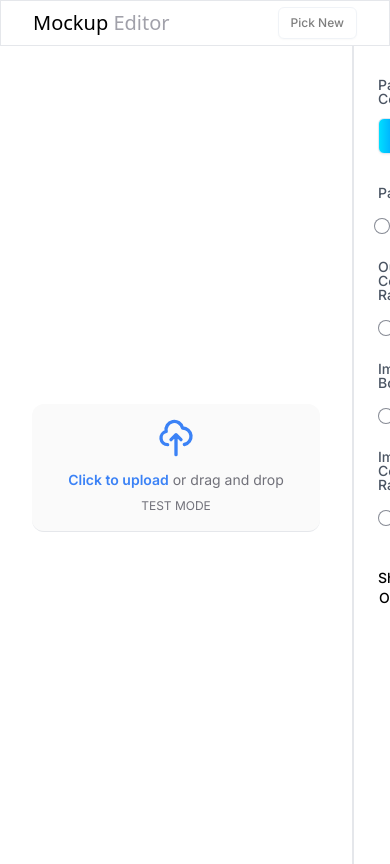
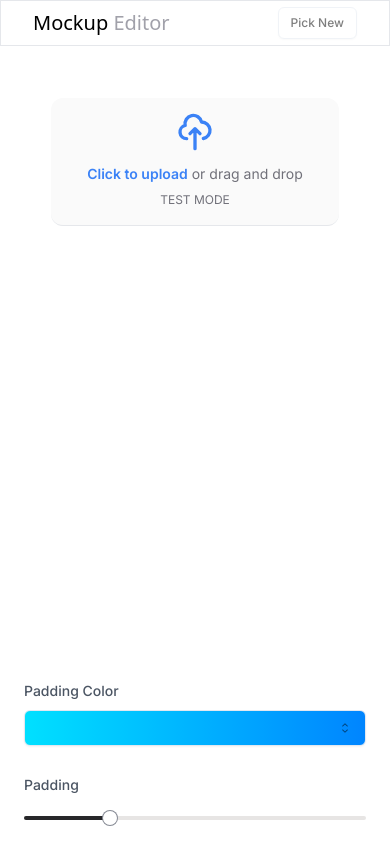
Before and after one commit to amartya2002/mockitup, a Next.js app: page / in a window 390 px wide. Shown: the top 864 px of the page. Built offline with nearby package versions, Linux system fonts and the light colour scheme.

Commit message:
work on mobile view started

```diff
--- a/components/mockupEditor/bottombar.tsx
+++ b/components/mockupEditor/bottombar.tsx
@@ -3,11 +3,9 @@ import EditingControls from "./editingControls";
 
 export default function Bottombar() {
   return (
-    <div className="bg-zin-50 w-full md:hidden  bottom-0 my-6 sticky ">
-      <div className="bg-zinc-100 h-[5rem] w-[80%] mx-auto rounded-xl ">
-        Editing Controls
-      </div>
-      {/* <EditingControls/> */}
+    <div className=" h-48 w-full  bottom-0  fixed bg-  overflow-auto ">
+
+      <EditingControls/>
     </div>
   );
 }
--- a/components/mockupEditor/mockupEditor.tsx
+++ b/components/mockupEditor/mockupEditor.tsx
@@ -9,9 +9,9 @@ export default function MockupEditor() {
       <EditorNavbar />
       <div className="flex ">
         <CenterViewTest/>
-        <Sidebar />
+        {/* <Sidebar /> */}
       </div>
-      {/* <Bottombar /> */}
+      <Bottombar />
     </>
   );
 }
```
